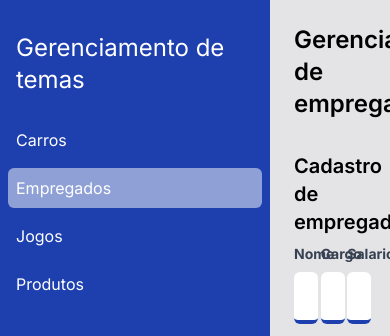
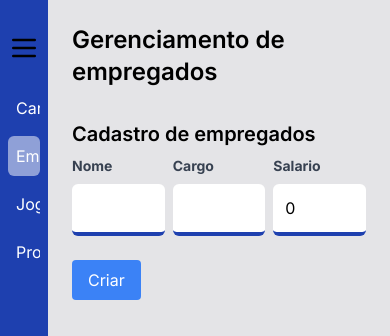
Before and after one commit to Danrocha08/front-projeto-yasmin-02, a Next.js app: page /empregados in a window 390 px wide. Shown: the top 336 px of the page. Built offline with nearby package versions, Linux system fonts and the light colour scheme; no server answers.

Commit message:
feat: sidebar preparada para mobile

```diff
--- a/src/components/Sidebar.tsx
+++ b/src/components/Sidebar.tsx
@@ -1,5 +1,6 @@
 "use client";
 
+import Image from "next/image";
 import { usePathname, useRouter } from "next/navigation";
 import { useEffect, useState } from "react";
 
@@ -49,13 +50,25 @@ export const Sidebar = () => {
 
   return (
     <nav
-      className={`min-w-[270px] w-[270px] bg-blue-800 px-2 py-8 flex flex-col gap-6`}
+      className={`${
+        sidebarEstado ? "w-full" : "w-12"
+      } md:min-w-[270px] md:w-[270px] bg-blue-800 px-2 py-8 flex flex-col gap-6 relative`}
     >
-      <span className="flex gap-2 items-center px-2">
+      <button
+        className="block md:hidden w-8 h-8 mx-auto"
+        onClick={handleEstadoSidebar}
+      >
+        <BurgerMenuSVG />
+      </button>
+      <span
+        className={`${
+          sidebarEstado ? "flex" : "hidden"
+        } md:flex gap-2 items-center px-2`}
+      >
         <p className="text-2xl text-white">Gerenciamento de temas</p>
       </span>
       <span className="flex flex-col gap-2">
-        <ul className="flex flex-col gap-2 text-white">
+        <ul className="overflow-hidden flex flex-col gap-2 text-white">
           {itensMenu.map((itemMenu) => (
             <li
               key={itemMenu.path}
@@ -83,3 +96,14 @@ export default function Home() {
     </main>
   );
 }
+
+function BurgerMenuSVG() {
+  return (
+    <Image
+      width={50}
+      height={50}
+      src={"/burger-menu.svg"}
+      alt="icone hamburger menu"
+    />
+  );
+}
```
Also changed, not shown: public/burger-menu.svg (added).
